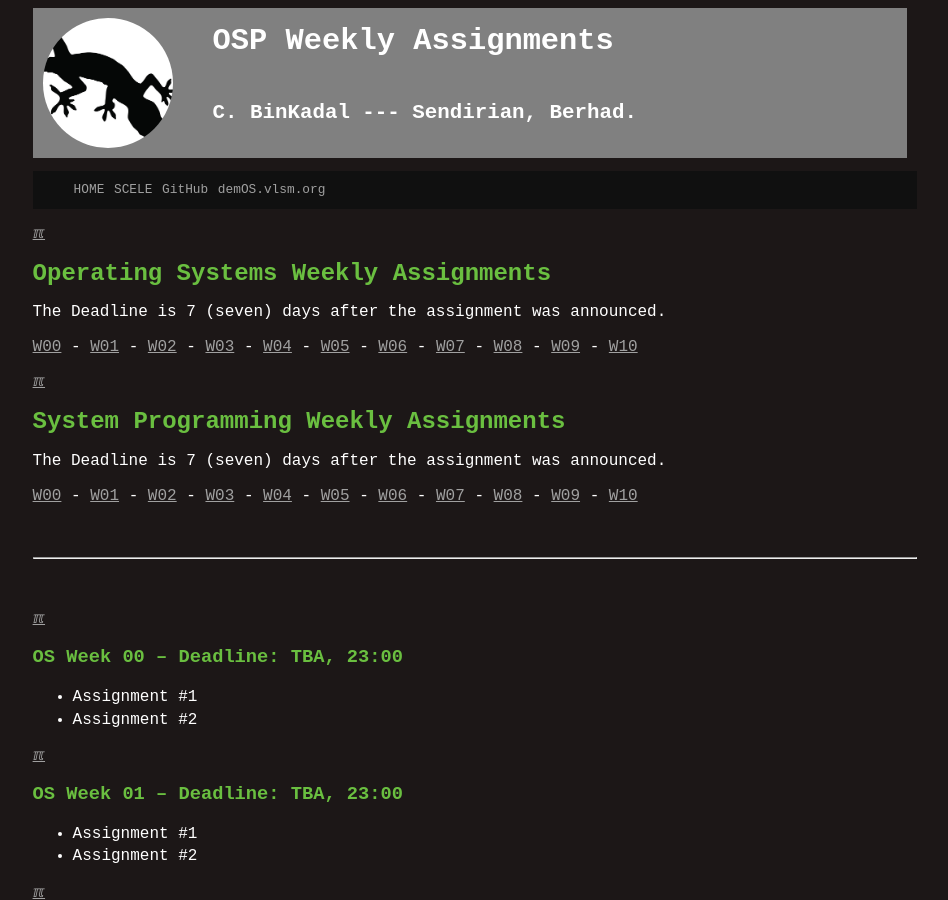
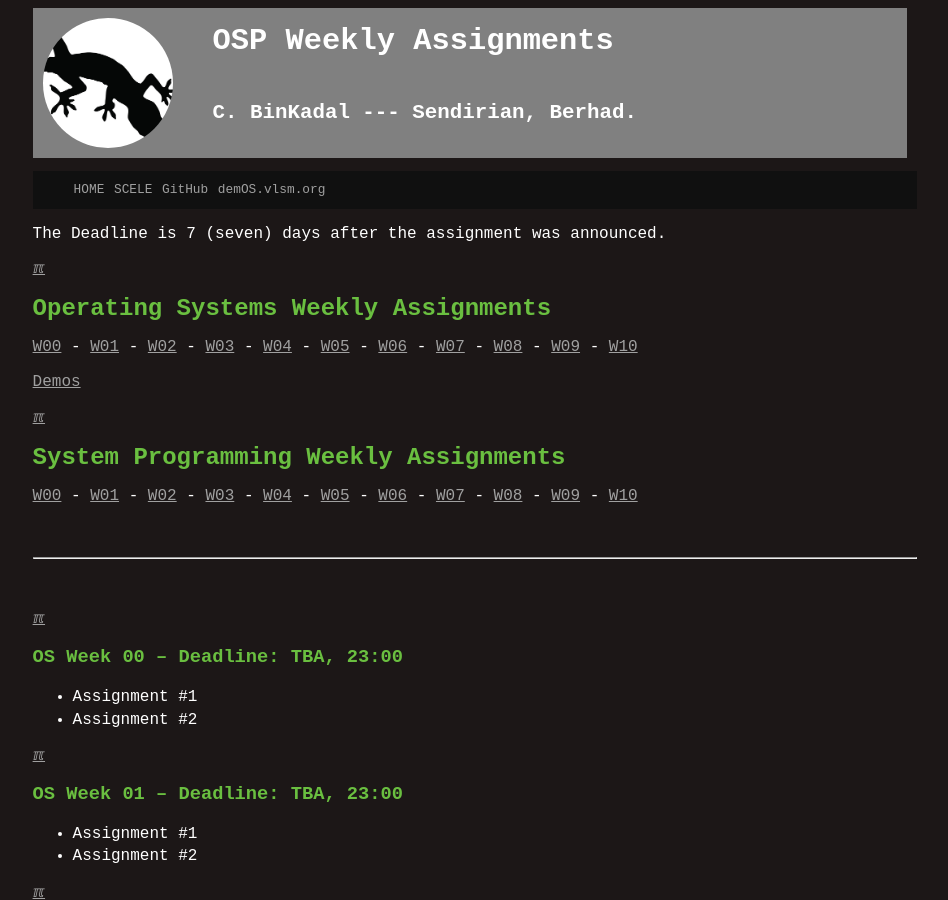
Before and after one commit to os2xx/demOS, a Jekyll site: the page built from index.md, in a window 1280 px wide and 900 px high. Shown: the whole window, without its empty margins (165-1113 px from the left). Built offline with Jekyll 4.4.1, drawn with Linux system fonts in a browser that asks for light colours; some of the changed text lies outside the part shown.

Commit message:
modified:   index.md

```diff
--- a/_config.yml
+++ b/_config.yml
@@ -1,5 +1,5 @@
 title: Operating Systems Programming
-version:     "003---24-Jan-2024"
+version:     "004---24-Jan-2024"
 copyright:   "2024-2024"
 description: This is the Operating System course site,
       a GitHub Page, hosted at GitHub.com (thank you!).
--- a/index.md
+++ b/index.md
@@ -3,17 +3,17 @@ layout: "layout"
 title:  "OSP Weekly Assignments"
 ---
 
+The Deadline is 7 (seven) days after the assignment was announced.
+
 [&#x213C;](#idxXXX)<br id="idx000">
 ## Operating Systems Weekly Assignments
 
-The Deadline is 7 (seven) days after the assignment was announced.
+[W00](#idxOS00) - [W01](#idxOS01) - [W02](#idxOS02) - [W03](#idxOS03) - [W04](#idxOS04) - [W05](#idxOS05) - [W06](#idxOS06) - [W07](#idxOS07) - [W08](#idxOS08) - [W09](#idxOS09) - [W10](#idxOS10)
 
-[W00](#idxOS00) - [W01](#idxOS01) - [W02](#idxOS02) - [W03](#idxOS03) - [W04](#idxOS04) - [W05](#idxOS05) - [W06](#idxOS06) - [W07](#idxOS07) - [W08](#idxOS08) - [W09](#idxOS09) - [W10](#idxOS10)
+[Demos](https://github.com/os2xx/demOS/tree/master/Demos/)
 
 [&#x213C;](#idxXXX)<br id="idx001">
 ## System Programming Weekly Assignments
-
-The Deadline is 7 (seven) days after the assignment was announced.
 
 [W00](#idxSP00) - [W01](#idxSP01) - [W02](#idxSP02) - [W03](#idxSP03) - [W04](#idxSP04) - [W05](#idxSP05) - [W06](#idxSP06) - [W07](#idxSP07) - [W08](#idxSP08) - [W09](#idxSP09) - [W10](#idxSP10)
 
```
